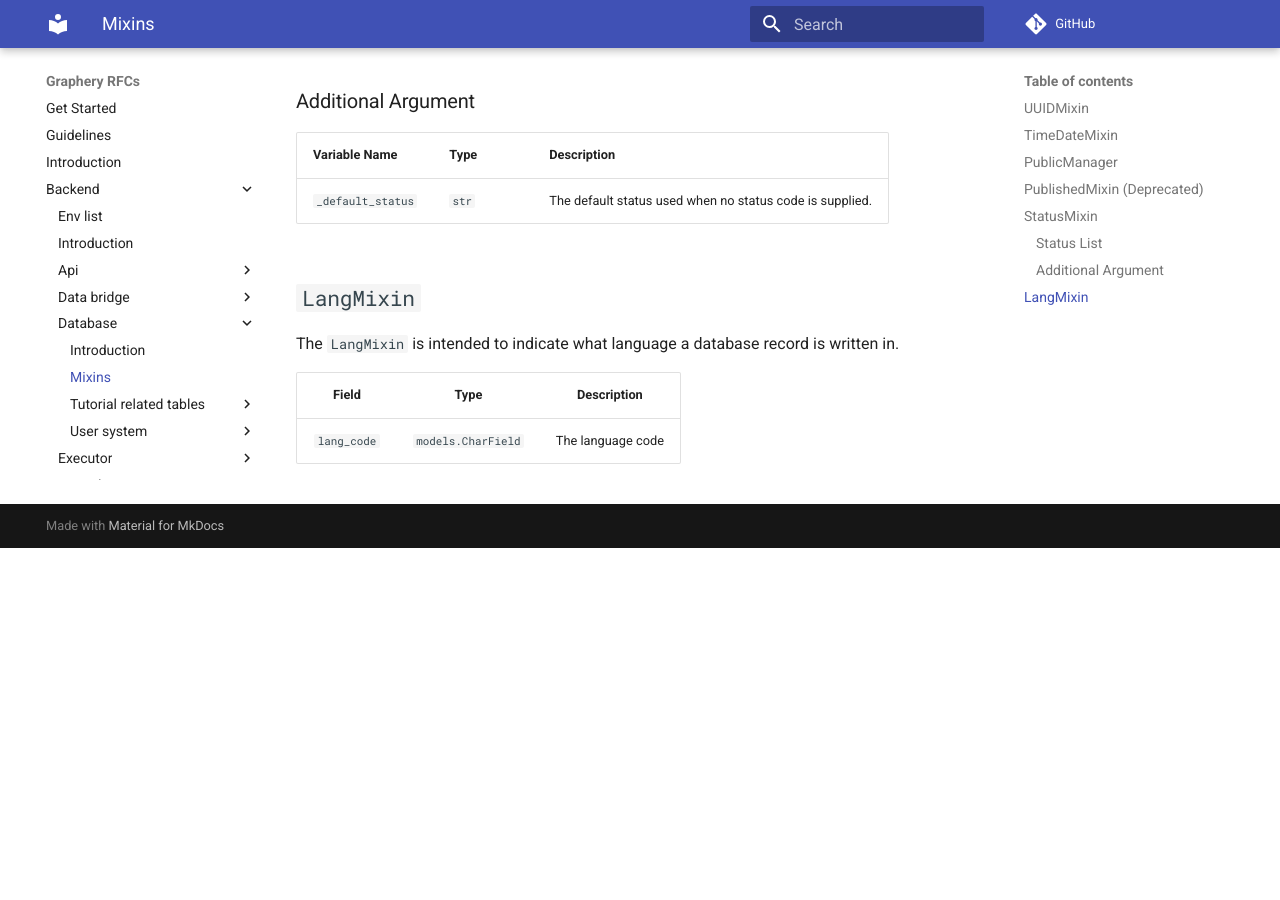
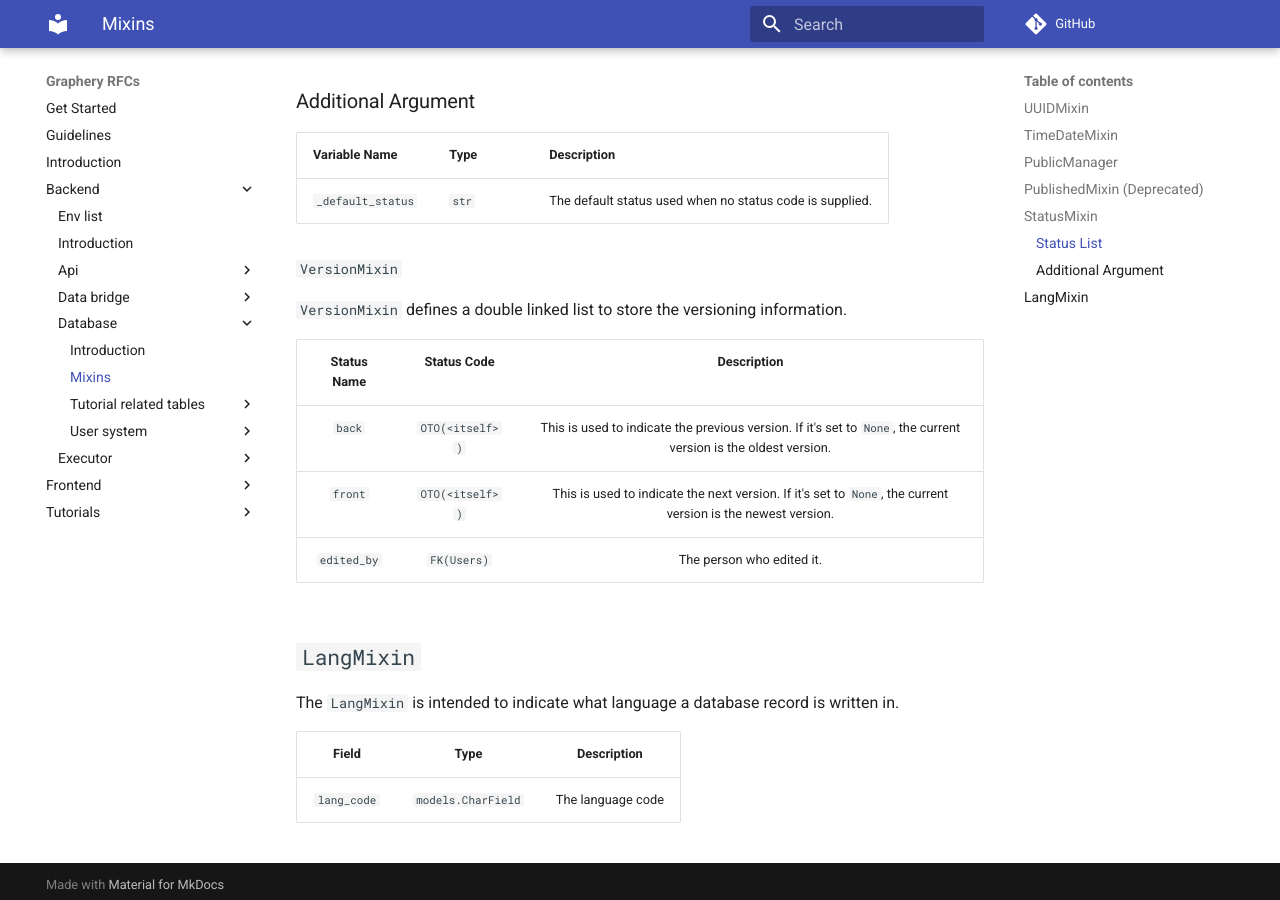
Before and after one commit to Reed-CompBio/GrapheryRFCs, an MkDocs documentation site: the page built from RFCs/backend/database/mixins.md, in a window 1280 px wide and 900 px high, scrolled down 3371 px. Built offline with MkDocs 1.6.1 and Material for MkDocs 9.7.7, drawn with Linux system fonts in a browser that asks for light colours; comment, search, counter and statistics services are not loaded; before the commit the page ends 3919 px from its top, so only the background shows below that.

Commit message:
feat: add version mixin

```diff
--- a/RFCs/backend/database/mixins.md
+++ b/RFCs/backend/database/mixins.md
@@ -108,21 +108,31 @@
 
 The status list shows all the possible status code `item_status` can have. All the codes are all caps.
 
-| Status Name | Status Code | Description                                                  |
-| :---------: | :---------: | ------------------------------------------------------------ |
+| Status Name | Status Code |                         Description                          |
+| :---------: | :---------: | :----------------------------------------------------------: |
 |    draft    |   `DRAFT`   | incomplete and only viewable by anyone with proper user role. |
-|  published  | `PUBLISHED` | complete and viewable by everyone.                           |
+|  published  | `PUBLISHED` |              complete and viewable by everyone.              |
 |  reviewing  | `REVIEWING` | waiting to be published by user with publishing capability.  |
-|   private   |  `PRIVATE`  | only viewable by internal staff.                             |
-|    trash    |   `TRASH`   | trashed.                                                     |
-|  autosave   | `AUTOSAVE`  | autosaved draft                                              |
-|   closed    |  `CLOSED`   | closed draft                                                 |
+|   private   |  `PRIVATE`  |               only viewable by internal staff.               |
+|    trash    |   `TRASH`   |                           trashed.                           |
+|  autosave   | `AUTOSAVE`  |                       autosaved draft                        |
+|   closed    |  `CLOSED`   |                         closed draft                         |
 
 ### Additional Argument
 
 | Variable Name     | Type  | Description                                              |
 | ----------------- | ----- | -------------------------------------------------------- |
 | `_default_status` | `str` | The default status used when no status code is supplied. |
+
+`VersionMixin`
+
+`VersionMixin` defines a double linked list to store the versioning information.
+
+| Status Name |   Status Code   |                         Description                          |
+| :---------: | :-------------: | :----------------------------------------------------------: |
+|   `back`    | `OTO(<itself>)` | This is used to indicate the previous version. If it's set to `None`, the current version is the oldest version. |
+|   `front`   | `OTO(<itself>)` | This is used to indicate the next version. If it's set to `None`, the current version is the newest version. |
+| `edited_by` |   `FK(Users)`   |                  The person who edited it.                   |
 
 ## `LangMixin`
 
```
Also changed, not shown: RFCs/backend/database/tutorial_related_tables/graph/graph_description_table.md (+1 -0 lines), RFCs/backend/database/tutorial_related_tables/tutorial/tutorial_table.md (renamed from RFCs/backend/database/tutorial_related_tables/tutorial/tutorial_translation_table.md, +2 -1 lines).
